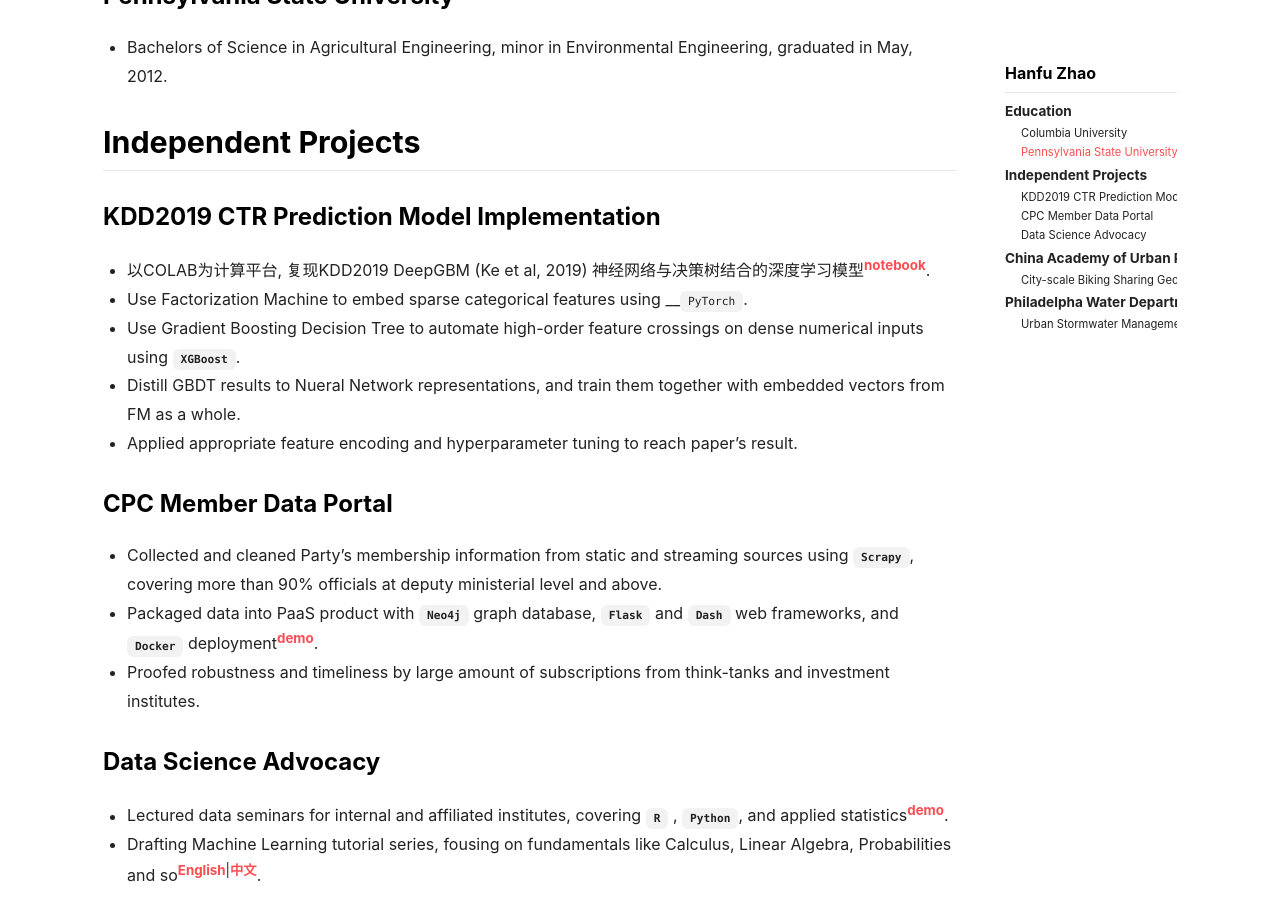
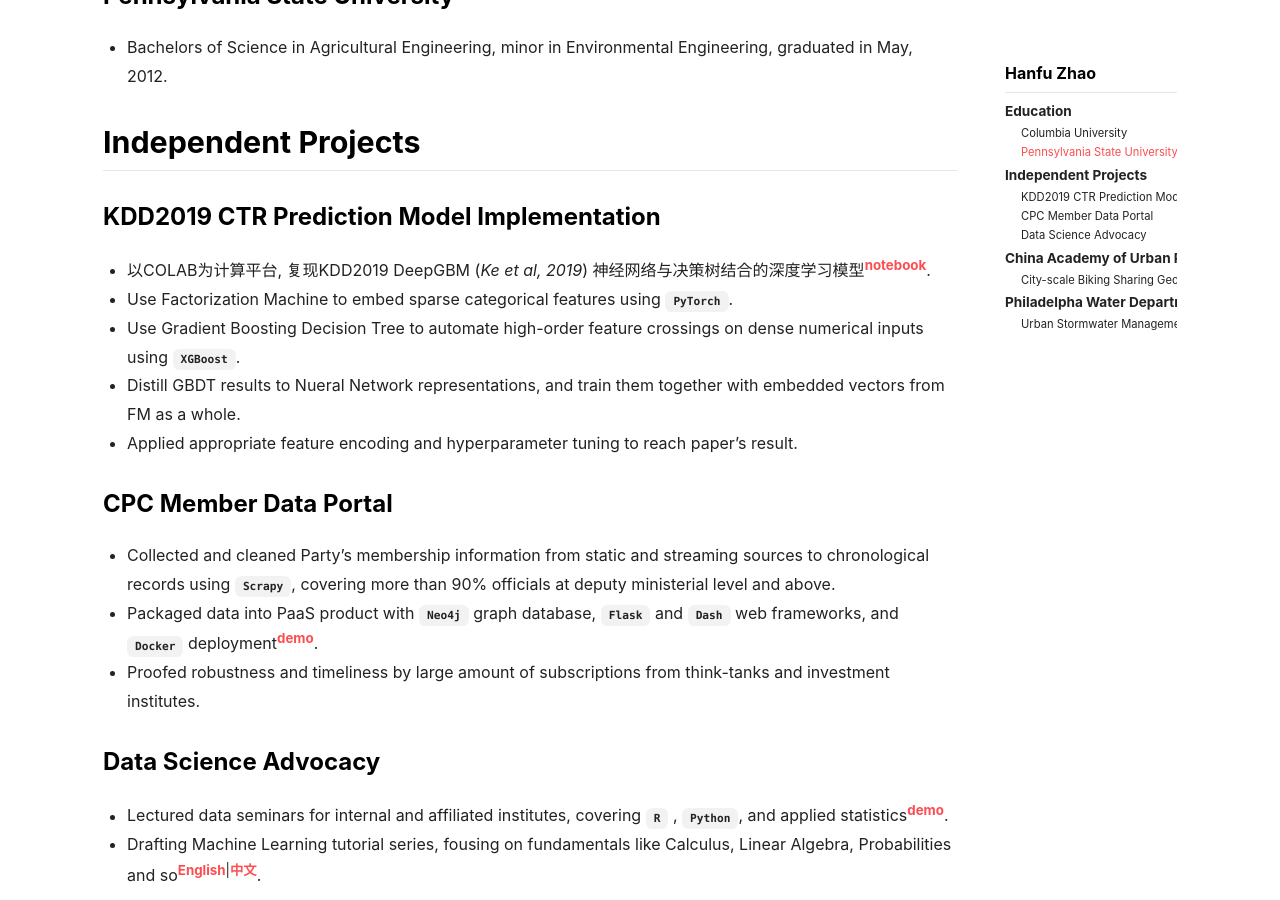
Before and after one commit to hanfu/hanfu.github.io, a Jekyll site: the page built from resume_en.md, in a window 1280 px wide and 900 px high, scrolled down 582 px. Built offline with Jekyll 4.4.1, drawn with Linux system fonts in a browser that asks for light colours; nearby versions of some CDN libraries.

Commit message:
updated resume in en and cn

```diff
--- a/resume_en.md
+++ b/resume_en.md
@@ -28,14 +28,14 @@ Hanfu is an urban planner and data scientist. He was employed by Philadelphia Ci
 ## Independent Projects
 
 ### KDD2019 CTR Prediction Model Implementation
-- 以COLAB为计算平台, 复现KDD2019 DeepGBM (Ke et al, 2019) 神经网络与决策树结合的深度学习模型<sup>[notebook](/)</sup>.
-- Use Factorization Machine to embed sparse categorical features using __`PyTorch`.
+- 以COLAB为计算平台, 复现KDD2019 DeepGBM (_Ke et al, 2019_) 神经网络与决策树结合的深度学习模型<sup>[notebook](/)</sup>.
+- Use Factorization Machine to embed sparse categorical features using __`PyTorch`__.
 - Use Gradient Boosting Decision Tree to automate high-order feature crossings on dense numerical inputs using __`XGBoost`__.
 - Distill GBDT results to Nueral Network representations, and train them together with embedded vectors from FM as a whole.
 - Applied appropriate feature encoding and hyperparameter tuning to reach paper's result.
 
 ### CPC Member Data Portal
-- Collected and cleaned Party's membership information from static and streaming sources using __`Scrapy`__, covering more than 90% officials at deputy ministerial level and above.
+- Collected and cleaned Party's membership information from static and streaming sources to chronological records using __`Scrapy`__, covering more than 90% officials at deputy ministerial level and above.
 - Packaged data into PaaS product with __`Neo4j`__ graph database, __`Flask`__ and __`Dash`__ web frameworks, and __`Docker`__ deployment<sup>[demo](/)</sup>.
 - Proofed robustness and timeliness by large amount of subscriptions from think-tanks and investment institutes.
 
```
Also changed, not shown: resume_cn.md (+1 -1 lines).
